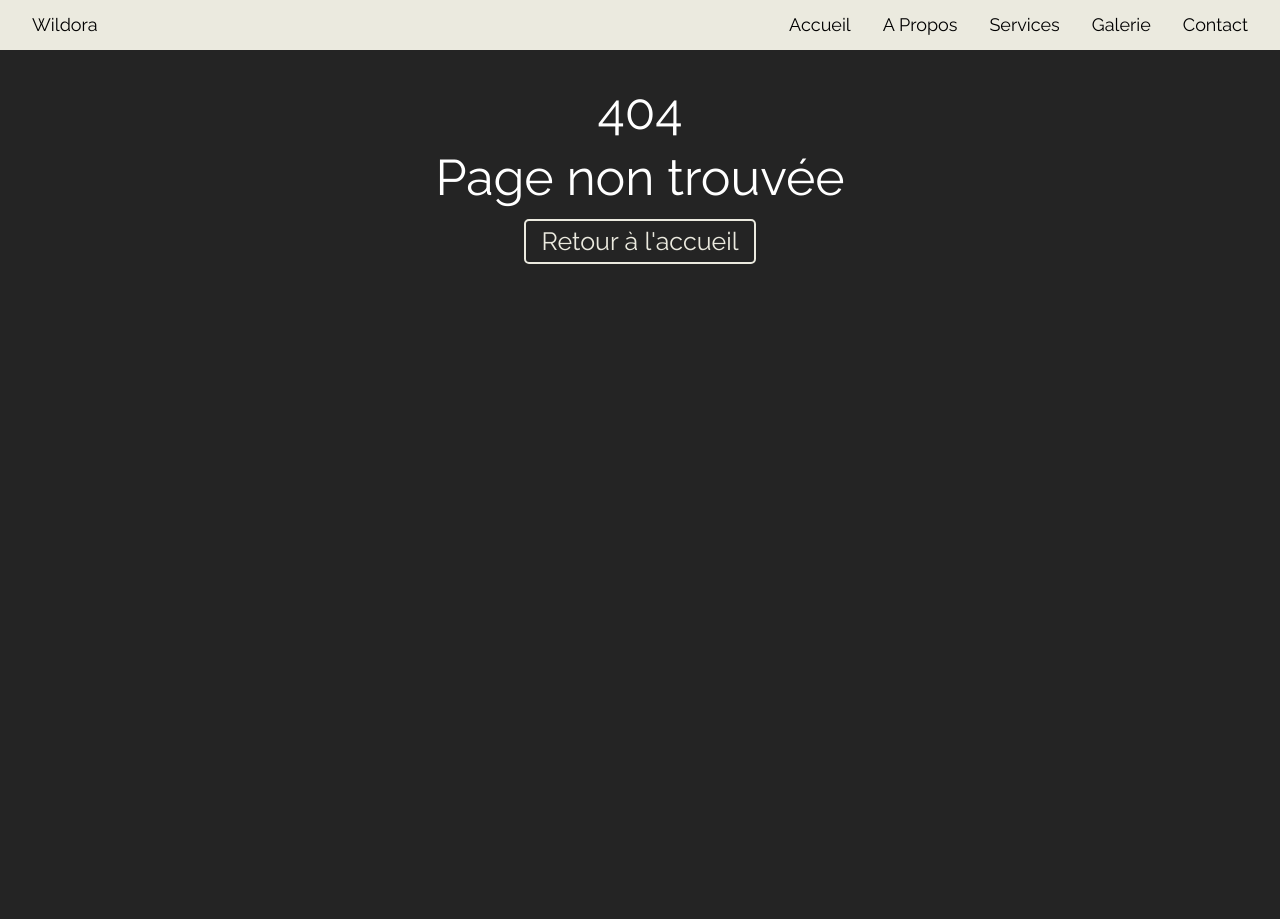
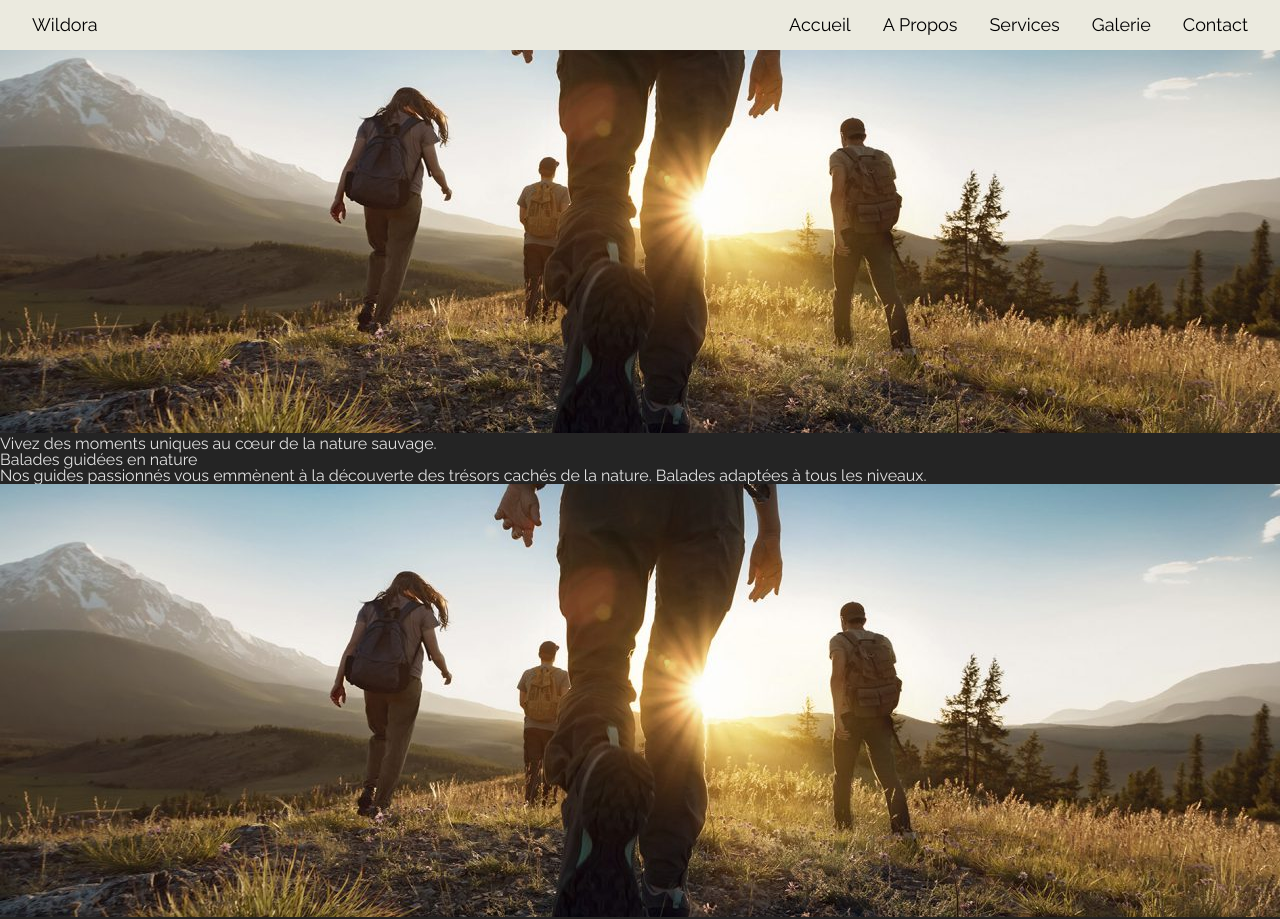
Before and after one commit to julien382/Wildora, a React (Vite) app: page /services in a window 1280 px wide. Before the commit this address had no page. Shown: the top 919 px of the page. Before the commit the page ends 800 px from the top, so only its background shows below. Built offline with nearby package versions, Linux system fonts and the light colour scheme.

Commit message:
create services page

```diff
--- a/src/App.jsx
+++ b/src/App.jsx
@@ -5,6 +5,7 @@ import MainPage from "./pages/MainPage/MainPage";
 import ErrorPage from "./pages/ErrorPage/ErrorPage";
 import Header from "./components/Header/Header";
 import AboutPage from "./pages/AboutPage/AboutPage";
+import ServicesPage from "./pages/ServicesPage/ServicesPage";
 
 
 function App() {
@@ -21,6 +22,7 @@ function App() {
         <Routes>
           <Route path="/" element={<MainPage />} />
           <Route path="/a_propos" element={<AboutPage />} />
+          <Route path="/services" element={<ServicesPage />} />
           <Route path="/*" element={<ErrorPage />} />
         </Routes>
       </main>
--- /dev/null
+++ b/src/pages/ServicesPage/ServicesPage.jsx
@@ -0,0 +1,55 @@
+import './ServicesPage.scss'
+import mainImage from '../../assets/img/rando.jpg';
+
+const ServicesPage = () => {
+    return (
+        <div>
+            <section className='topServicesPage'>
+                <img className='topServicesPageImage' src={mainImage} alt="mainImage"></img>
+                <h1 className='topServicesPageTitle'>Vivez des moments uniques au cœur de la nature sauvage.</h1>
+            </section>
+
+            <section className='servicesPage'>
+                <div className='typeServicesPage'>
+                    <h2 className='typeServicesPageTitle'>Balades guidées en nature</h2>
+                    <p className='typeServicesPageText'>Nos guides passionnés vous emmènent à la découverte des trésors cachés de la nature. Balades adaptées à tous les niveaux.</p>
+
+                    <div className='typeServicesPageCard'>
+                        <img className='typeServicesPageImage' src={mainImage} alt="mainImage"></img>
+                        <p className='typeServicesPageDuration'>Durée : 2h à 5h</p>
+                        <p className='typeServicesPagePrice'>À partir de 30€</p>
+                    </div>
+
+                </div>
+
+                <div className='typeServicesPage'>
+                    <h2 className='typeServicesPageTitle'>Séjours en pleine nature</h2>
+                    <p className='typeServicesPageText'>Séjournez dans des tentes, gîtes ou cabanes en pleine nature et vivez une expérience hors du temps.</p>
+
+                    <div className='typeServicesPageCard'>
+                        <img className='typeServicesPageImage' src={mainImage} alt="mainImage"></img>
+                        <p className='typeServicesPageDuration'>Durée : 2h à 5h</p>
+                        <p className='typeServicesPagePrice'>À partir de 150€</p>
+                    </div>
+
+                </div>
+
+                <div className='typeServicesPage'>
+                    <h2 className='typeServicesPageTitle'>Ateliers et événements nature</h2>
+                    <p className='typeServicesPageText'>Participez à des ateliers immersifs sur la photographie de paysages, l’observation des oiseaux ou encore la préparation de repas en pleine nature.</p>
+
+                    <div className='typeServicesPageCard'>
+                        <img className='typeServicesPageImage' src={mainImage} alt="mainImage"></img>
+                        <p className='typeServicesPageDuration'>Durée : 1h à 2h</p>
+                        <p className='typeServicesPagePrice'>À partir de 40€</p>
+                    </div>
+
+                </div>
+
+            </section>
+
+        </div>
+    )
+}
+
+export default ServicesPage
```
Also changed, not shown: src/pages/ServicesPage/ServicesPage.scss (added).
